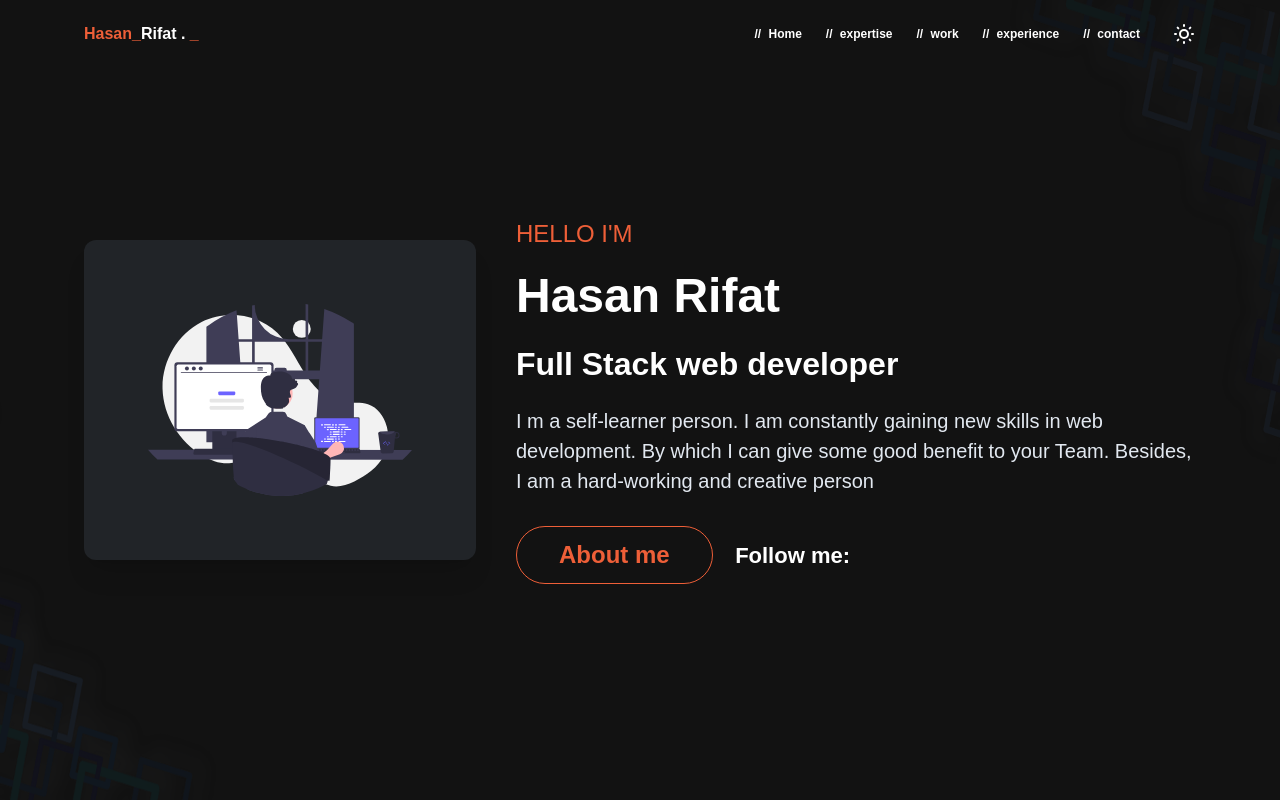
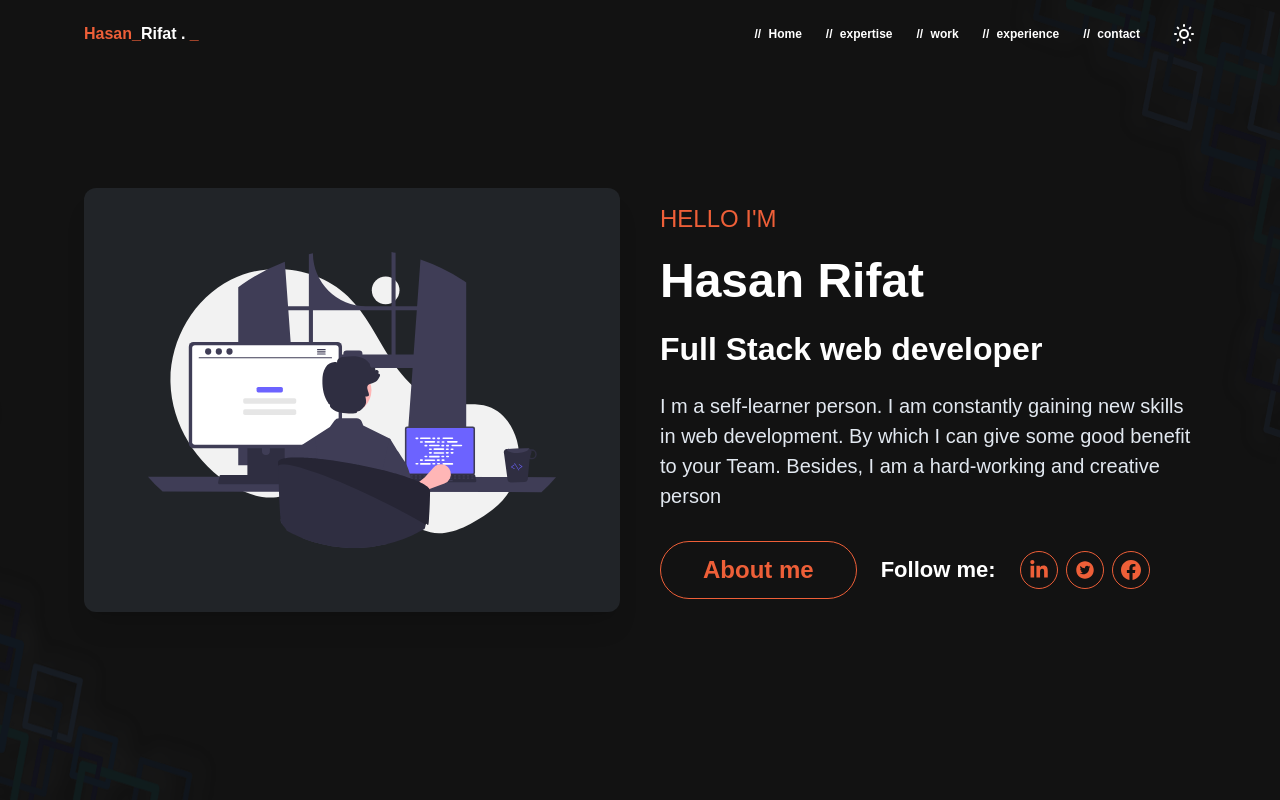
Before and after one commit to Hasan-Rifat/dev-portfolio, a Next.js app: page / in a window 1280 px wide. Built offline with nearby package versions, Linux system fonts and the light colour scheme.

Commit message:
hero section complete

```diff
--- a/components/Home/Hero.tsx
+++ b/components/Home/Hero.tsx
@@ -5,6 +5,10 @@ import { useTheme } from "next-themes";
 import darkBg from "../../images/hero-bg-img-dark.png";
 import lightBg from "../../images/hero-bg-img-light.png";
 import Image from "next/image";
+import { AiFillTwitterCircle } from "react-icons/ai";
+import { FaLinkedinIn } from "react-icons/fa";
+import { BsFacebook } from "react-icons/bs";
+import Link from "next/link";
 
 type HeroProps = {};
 
@@ -20,12 +24,12 @@ const Hero: React.FC<HeroProps> = () => {
       />
       <div className="xl:container mx-auto px-[5%] py-[0.5%] z-50">
         <div className="md:grid md:grid-cols-8 gap-5 xl:gap-10 2xl:gap-20 md:items-center">
-          <div className="md:col-span-4 lg:col-span-3 dark:bg-[#212428] bg-[#fff] p-16 rounded-xl shadow-xl">
+          <div className="md:col-span-4  dark:bg-[#212428] bg-[#fff] p-16 rounded-xl shadow-xl">
             <Image src={heroLeftImg} alt="hero image" />
           </div>
           <div
             className="
-          md:col-span-4 lg:col-span-5
+          md:col-span-4
           md:mt-0 mt-10
           "
           >
@@ -63,7 +67,7 @@ const Hero: React.FC<HeroProps> = () => {
               web development. By which I can give some good benefit to your
               Team. Besides, I am a hard-working and creative person
             </p>
-            <div>
+            <div className="flex items-center gap-6">
               <button
                 className="text-primary
               lg:text-2xl lg:leading-[36px] lg:px-[42px] lg:py-[10px]
@@ -73,17 +77,49 @@ const Hero: React.FC<HeroProps> = () => {
               rounded-[50px] hover:bg-primary hover:text-[#fff] font-bold border-[1px] border-primary"
               >
                 About me
-              </button>{" "}
+              </button>
               <strong
                 className="
-              lg:text-[22px] lg:leading-[24px] lg:ml-[18px]
-              md:text-[18px] md:leading-[20px] md:ml-[10px]
-              sm:text-[16px] sm:leading-[18px] sm:ml-[8px]
-              text-[14px] leading-[16px] ml-[4px]
+              lg:text-[22px] lg:leading-[24px]
+              md:text-[18px] md:leading-[20px]
+              sm:text-[16px] sm:leading-[18px]
+              text-[14px] leading-[16px]
               "
               >
                 Follow me:
               </strong>
+              <div className="flex gap-2">
+                <Link
+                  target="_blank"
+                  href="https://www.linkedin.com/in/dev-hasan-rifat/"
+                  className="
+                border-primary border-[1px] rounded-full text-primary p-2
+                hover:bg-primary hover:text-[#fff] text-xl
+                "
+                >
+                  <FaLinkedinIn />
+                </Link>
+                <Link
+                  target="_blank"
+                  href="https://twitter.com/DevHasan_Rifat"
+                  className="
+                border-primary border-[1px] rounded-full text-primary p-2
+                hover:bg-primary hover:text-[#fff] text-xl
+                "
+                >
+                  <AiFillTwitterCircle />
+                </Link>
+                <Link
+                  target="_blank"
+                  href="https://www.facebook.com/Dev.Hasan.Rifat"
+                  className="
+                border-primary border-[1px] rounded-full text-primary p-2
+                hover:bg-primary hover:text-[#fff] text-xl
+                "
+                >
+                  <BsFacebook />
+                </Link>
+              </div>
             </div>
           </div>
         </div>
--- a/components/shared/Curser.tsx
+++ b/components/shared/Curser.tsx
@@ -39,8 +39,8 @@ const Curser: React.FC<CurserProps> = () => {
   }, []);
   return (
     <>
-      <div className="cursor fixed top-0 left-0 w-10 h-10 rounded-full border border-[#5cc2d5] transform -translate-x-1/2 -translate-y-1/2 pointer-events-none z-[1000] cursor-default opacity-0"></div>
-      <div className="follower fixed top-0 left-0 w-2 h-2 rounded-full bg-[#5cc2d5] transform -translate-x-1/2 -translate-y-1/2 pointer-events-none z-900 opacity-0"></div>
+      <div className="cursor fixed top-0 left-0 w-10 h-10 rounded-full border dark:border-[#5cc2d5] border-primary transform -translate-x-1/2 -translate-y-1/2 pointer-events-none z-[1000] cursor-default opacity-0"></div>
+      <div className="follower fixed top-0 left-0 w-2 h-2 rounded-full dark:bg-[#5cc2d5] bg-primary transform -translate-x-1/2 -translate-y-1/2 pointer-events-none z-900 opacity-0"></div>
     </>
   );
 };
```
